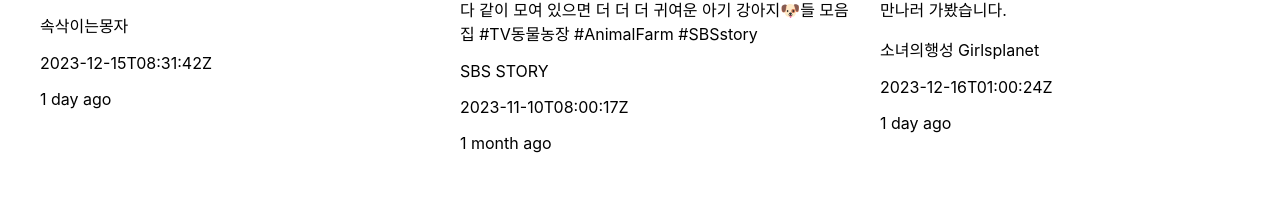
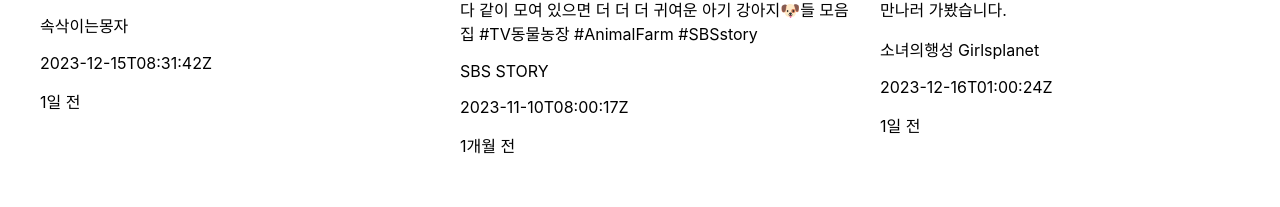
Before and after one commit to syoungee/youtube-clone, a React (Create React App) app: page / in a window 1280 px wide. Shown: the part 473-680 px from the top of the page. Built offline with nearby package versions, Linux system fonts and the light colour scheme.

Commit message:
feature / timeago 한글

```diff
--- a/src/pages/Videos.jsx
+++ b/src/pages/Videos.jsx
@@ -4,7 +4,10 @@ import { useQuery } from '@tanstack/react-query';
 import SearchHeader from '../components/SearchHeader';
 import styles from '../components/VideoList.module.css';
 import { useYoutubeApi } from '../context/YoutubeApiContext';
-import { format, render, cancel, register } from 'timeago.js';
+import { format, register } from 'timeago.js';
+import koLocale from 'timeago.js/lib/lang/ko';
+
+register('ko', koLocale);
 
 export default function Videos() {
   const { keyword } = useParams();
@@ -25,7 +28,7 @@ export default function Videos() {
               <p>{video.snippet.title}</p>
               <p>{video.snippet.channelTitle}</p>
               <p>{video.snippet.publishedAt}</p>
-              <p>{format(video.snippet.publishedAt)}</p>
+              <p>{format(video.snippet.publishedAt, 'ko')}</p>
             </li>
           ))}
       </ul>
```
